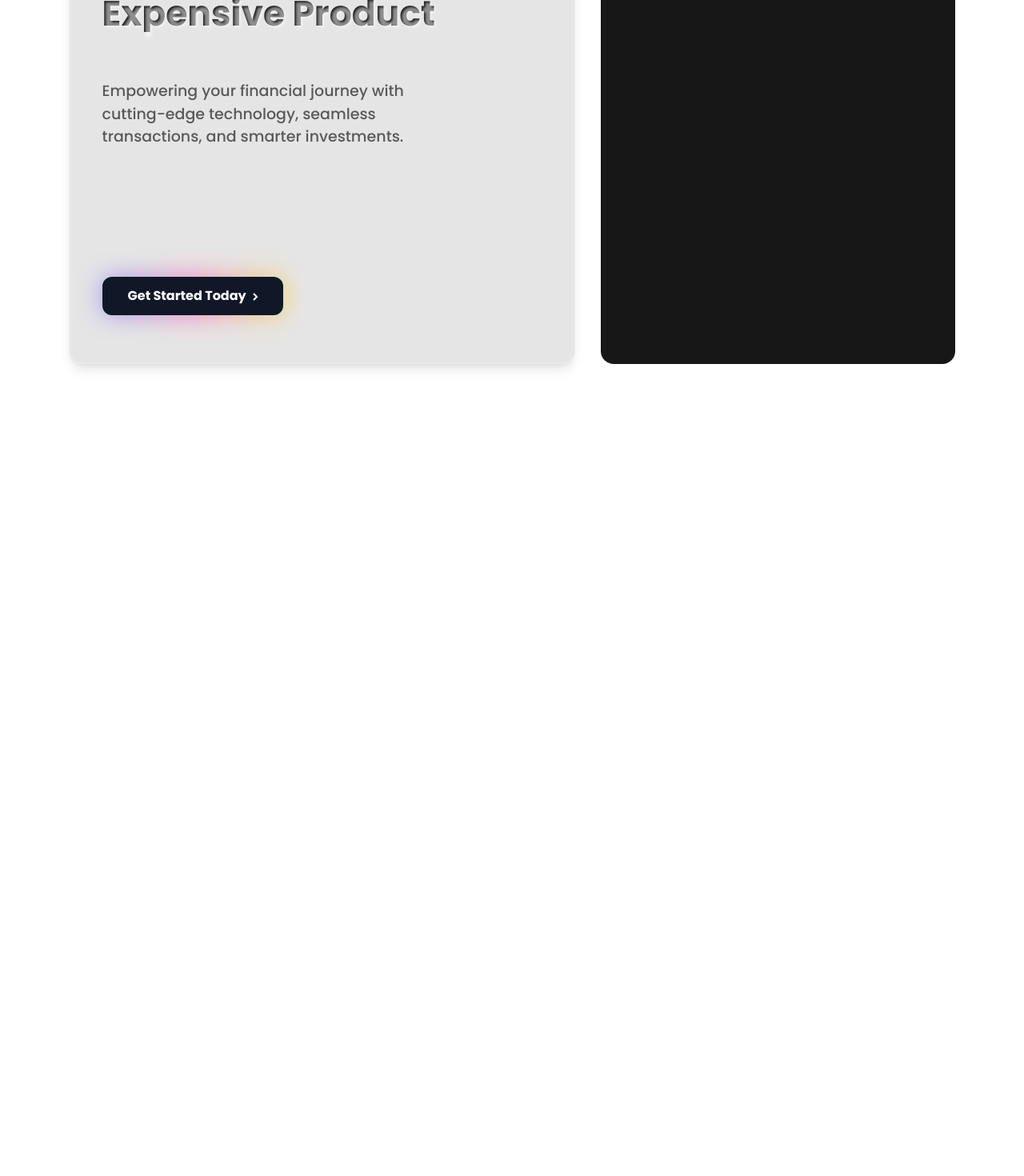
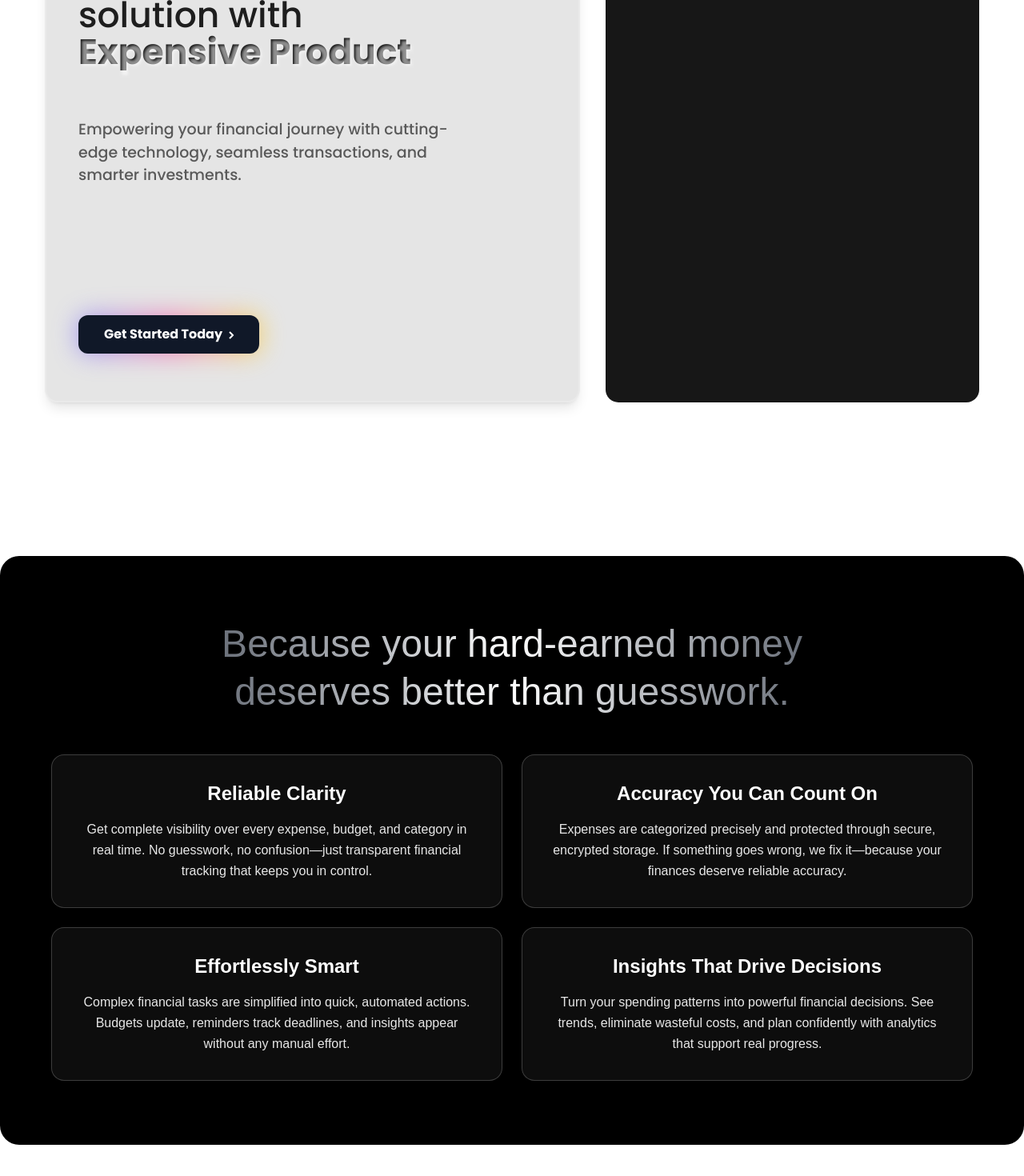
Before and after one commit to zeroaxiis/expensiveproduct-frontend, a Next.js app: page / in a window 1280 px wide. Shown: the part 412-1882 px from the top of the page at 80% size. Before the commit the page ends 931 px from the top, so only its background shows below. Built offline with nearby package versions, Linux system fonts and the light colour scheme.

Commit message:
added benifitssection

```diff
--- /dev/null
+++ b/src/app/components/container.tsx
@@ -0,0 +1,19 @@
+import React, { ReactNode } from "react";
+
+type ContainerProps = {
+  children: ReactNode;
+  className?: string;
+};
+
+export const Container: React.FC<ContainerProps> = ({
+  children,
+  className,
+}) => {
+  return (
+    <div
+      className={`mx-auto max-w-[1440px] px-20 sm:px-6 lg:px-8 ${className}`}
+    >
+      {children}
+    </div>
+  );
+};
--- a/src/app/page.tsx
+++ b/src/app/page.tsx
@@ -1,11 +1,11 @@
 import Header from "../common/components/Header";
-import Ladingpage from "../pages/LandingPage/Components/HeroSection";
+import LandingPage from "../pages/LandingPage";
 
 export default function Home() {
   return (
     <>
       <Header />
-      <Ladingpage />
+      <LandingPage />
     </>
   );
 }
--- /dev/null
+++ b/src/pages/LandingPage/Components/BenifitsSection.tsx
@@ -0,0 +1,72 @@
+import React from "react";
+import { Container } from "@/src/app/components/container";
+
+const BenefitsSection = () => {
+  return (
+    <section className=" py-20">
+      <Container className="bg-black py-20 rounded-3xl">
+        <div className="flex flex-col items-center gap-12">
+          {/* Hero Text */}
+          <h2 className="text-center font-poppins text-4xl md:text-5xl font-normal max-w-4xl leading-tight bg-gradient-to-r from-gray-400/70 via-white to-gray-400/70 bg-clip-text text-transparent">
+            Because your <span className="font-normal">hard-earned money</span>
+            <br />
+            deserves <span className="font-normal">better than guesswork</span>.
+          </h2>
+
+          {/* Benefits Grid */}
+          <div className="w-full grid grid-cols-1 md:grid-cols-2 gap-6 max-w-6xl">
+            {/* Card 1 - Reliable Clarity */}
+            <div className="flex flex-col gap-4 p-8 rounded-2xl border border-white/20 bg-white/5 backdrop-blur-sm">
+              <h3 className="text-white font-poppins text-2xl font-semibold text-center">
+                Reliable Clarity
+              </h3>
+              <p className="text-white/90 font-poppins text-base font-normal text-center leading-relaxed">
+                Get complete visibility over every expense, budget, and category
+                in real time. No guesswork, no confusion—just transparent
+                financial tracking that keeps you in control.
+              </p>
+            </div>
+
+            {/* Card 2 - Accuracy You Can Count On */}
+            <div className="flex flex-col gap-4 p-8 rounded-2xl border border-white/20 bg-white/5 backdrop-blur-sm">
+              <h3 className="text-white font-poppins text-2xl font-semibold text-center">
+                Accuracy You Can Count On
+              </h3>
+              <p className="text-white/90 font-poppins text-base font-normal text-center leading-relaxed">
+                Expenses are categorized precisely and protected through secure,
+                encrypted storage. If something goes wrong, we fix it—because
+                your finances deserve reliable accuracy.
+              </p>
+            </div>
+
+            {/* Card 3 - Effortlessly Smart */}
+            <div className="flex flex-col gap-4 p-8 rounded-2xl border border-white/20 bg-white/5 backdrop-blur-sm">
+              <h3 className="text-white font-poppins text-2xl font-semibold text-center">
+                Effortlessly Smart
+              </h3>
+              <p className="text-white/90 font-poppins text-base font-normal text-center leading-relaxed">
+                Complex financial tasks are simplified into quick, automated
+                actions. Budgets update, reminders track deadlines, and insights
+                appear without any manual effort.
+              </p>
+            </div>
+
+            {/* Card 4 - Insights That Drive Decisions */}
+            <div className="flex flex-col gap-4 p-8 rounded-2xl border border-white/20 bg-white/5 backdrop-blur-sm">
+              <h3 className="text-white font-poppins text-2xl font-semibold text-center">
+                Insights That Drive Decisions
+              </h3>
+              <p className="text-white/90 font-poppins text-base font-normal text-center leading-relaxed">
+                Turn your spending patterns into powerful financial decisions.
+                See trends, eliminate wasteful costs, and plan confidently with
+                analytics that support real progress.
+              </p>
+            </div>
+          </div>
+        </div>
+      </Container>
+    </section>
+  );
+};
+
+export default BenefitsSection;
--- a/src/pages/LandingPage/Components/HeroSection.tsx
+++ b/src/pages/LandingPage/Components/HeroSection.tsx
@@ -2,6 +2,7 @@
 
 import { useEffect, useState } from "react";
 import { Poppins } from "next/font/google";
+import { Container } from "@/src/app/components/container";
 
 const poppins = Poppins({ subsets: ["latin"], weight: ["400", "500", "700"] });
 
@@ -14,11 +15,12 @@ const LandingPage = () => {
   }, []);
 
   return (
+    <Container className="min-h-screen py-12 px-4 text-white">
       <main
         className={`${poppins.className} flex items-center justify-center py-16 px-6`}
       >
         <section
-        className={`w-[90%] h-[660px]  max-w-none flex gap-8 items-stretch ${
+          className={`h-[660px] flex gap-8 items-stretch ${
             show ? "opacity-100 translate-y-0" : "opacity-0 translate-y-2"
           } transition-all duration-1000 ease-out`}
         >
@@ -32,14 +34,14 @@ const LandingPage = () => {
                 Expensive Product
               </h3>
 
-            <p className="pt-15 text-[#595959] text-[19px] font-medium w-full ">
+              <p className="pt-[60px] text-[#595959] text-[19px] font-medium w-full ">
                 Empowering your financial journey with cutting-edge technology,
                 seamless transactions, and smarter investments.
               </p>
-            <div className="mt-40">
+              <div className="mt-[160px]">
                 {/* Get Started Today Button */}
                 <div className="relative inline-flex items-center justify-center gap-4 group">
-                <div className="absolute inset-0 duration-1000 opacity-60 transitiona-all bg-linear-to-r from-indigo-500 via-pink-500 to-yellow-400 rounded-xl blur-lg filter group-hover:opacity-100 group-hover:duration-200"></div>
+                  <div className="absolute inset-0 duration-1000 opacity-60 transition-all bg-gradient-to-r from-indigo-500 via-pink-500 to-yellow-400 rounded-xl blur-lg filter group-hover:opacity-100 group-hover:duration-200"></div>
                   <a
                     role="button"
                     className="group relative inline-flex items-center justify-center text-base rounded-xl bg-gray-900 px-8 py-3 font-semibold text-white transition-all duration-200 hover:bg-gray-800 hover:shadow-lg hover:-translate-y-0.5 hover:shadow-gray-600/30"
@@ -90,6 +92,7 @@ const LandingPage = () => {
           </div>
         </section>
       </main>
+    </Container>
   );
 };
 
--- a/src/pages/LandingPage/index.tsx
+++ b/src/pages/LandingPage/index.tsx
@@ -1,10 +1,12 @@
 import React from "react";
 import HeroSection from "./Components/HeroSection";
+import BenefitsSection from "./Components/BenifitsSection";
 
 const LandingPage = () => {
   return (
     <>
       <HeroSection />
+      <BenefitsSection />
     </>
   );
 };
```
Lines whose indentation alone changed are shown as unchanged.
